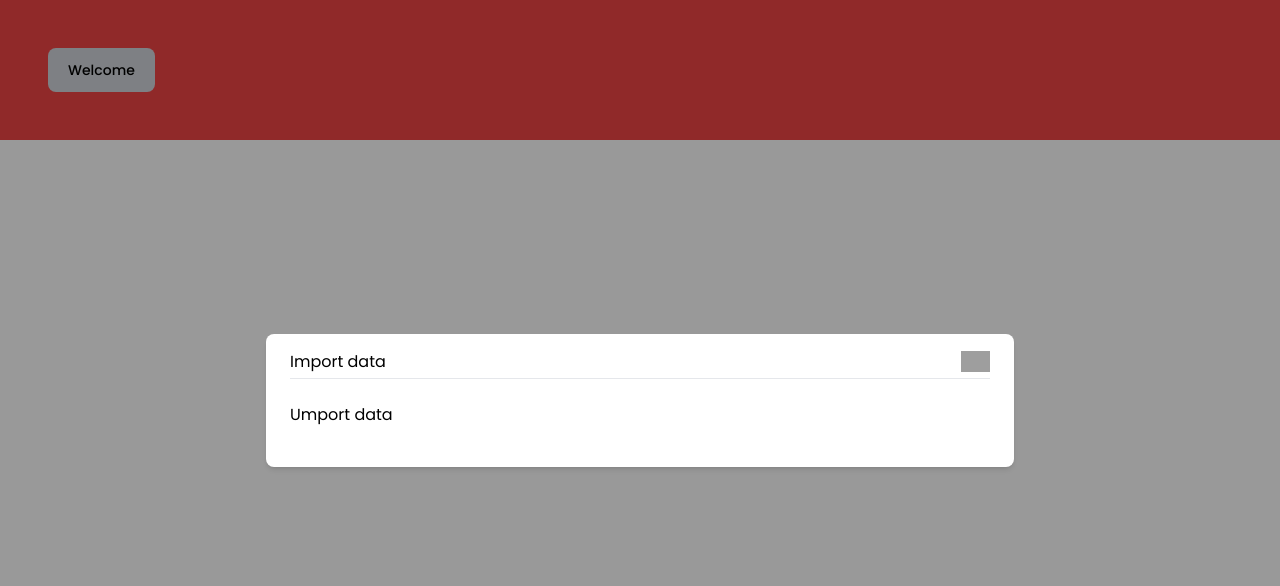
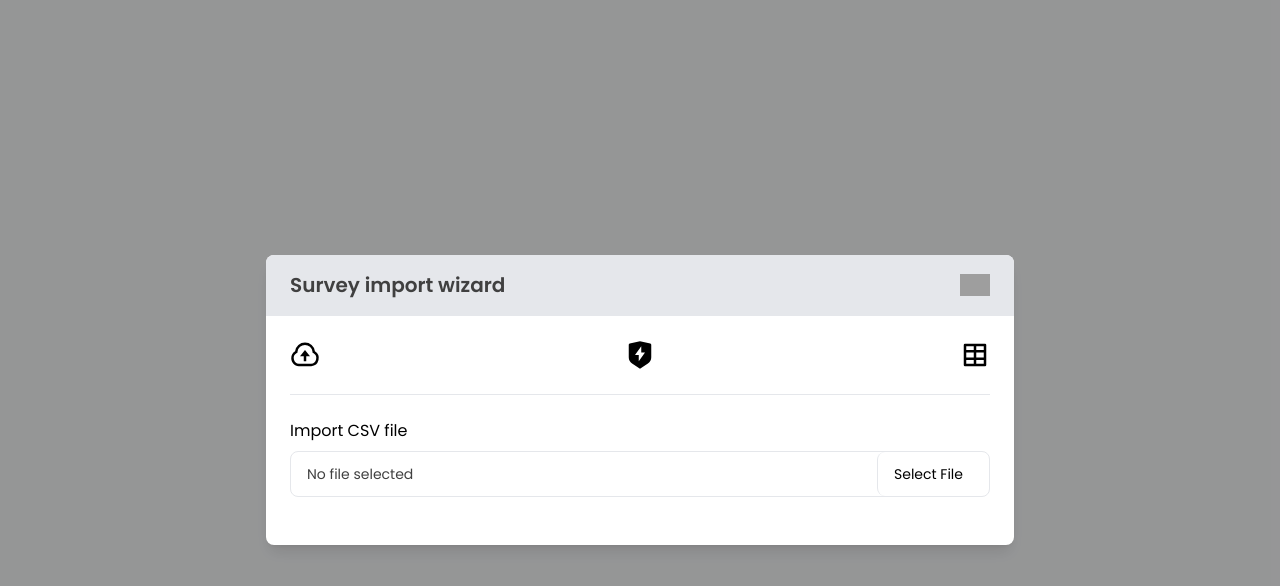
Before and after one commit to jacques-twizeyimana/advanced-csv-extractor, a React (Vite) app: page / in a window 1280 px wide. Shown: the top 586 px of the page. Built offline with nearby package versions, Linux system fonts and the light colour scheme; grey boxes are pictures that could not be loaded.

Commit message:
feat: import CSV file

```diff
--- a/src/App.tsx
+++ b/src/App.tsx
@@ -1,15 +1,13 @@
-import { useState } from "react";
 import "./App.css";
-import Button from "./components/atoms/Button";
+import Import from "./components/molecules/Import";
 import Popup from "./components/molecules/Popup";
 
 function App() {
   return (
-    <div className="App p-12 bg-red-500">
-      <Button>Welcome</Button>
-      <Popup open title={"Import data"}>
+    <div className="h-screen bg-gray-50">
+      <Popup open title={"Survey import wizard"} hasBorder={false}>
         <div className="w-[700px] max-w-3xl">
-          <h2>Umport data</h2>
+          <Import />
         </div>
       </Popup>
     </div>
--- /dev/null
+++ b/src/components/atoms/FilePicker.tsx
@@ -0,0 +1,63 @@
+import { useState } from "react";
+import { randomString } from "../../utils/random";
+
+interface IProps {
+  placeholder: string;
+  accept?: string;
+  hasError?: boolean;
+  handleUpload: (file: File) => void;
+}
+
+export default function FilePicker({
+  placeholder,
+  accept,
+  hasError = false,
+  handleUpload,
+}: IProps) {
+  const [file, setFile] = useState<File | null>(null);
+  const [_placeholder, setPlaceholder] = useState(placeholder);
+
+  const handleChange = (e: React.ChangeEvent<HTMLInputElement>) => {
+    const file = e.target.files?.[0];
+    if (file) {
+      setFile(file);
+      setPlaceholder(file.name);
+      handleUpload(file);
+    }
+  };
+
+  const pickerId = randomString(16);
+
+  return (
+    <div>
+      <div
+        className={`flex outline-none border ${
+          hasError ? "border-error-500" : "border-neutral-350"
+        } rounded-lg`}
+      >
+        <span
+          className={`py-3 px-4 text-sm w-full truncate ${
+            file ? "text-neutral-600" : " text-neutral-700"
+          }`}
+        >
+          {_placeholder}
+        </span>
+        <label
+          htmlFor={pickerId}
+          className={`py-3 px-4 w-32 border-l  ${
+            hasError ? "border-error-500" : "border-neutral-350"
+          } rounded-lg text-sm cursor-pointer`}
+        >
+          Select File
+        </label>
+      </div>
+      <input
+        id={pickerId}
+        type="file"
+        accept={accept}
+        onChange={handleChange}
+        className="hidden"
+      />
+    </div>
+  );
+}
--- /dev/null
+++ b/src/components/molecules/Import.tsx
@@ -0,0 +1,66 @@
+import { useState } from "react";
+import { IconNames } from "../../types/props";
+import FilePicker from "../atoms/FilePicker";
+import Icon from "../atoms/Icon";
+import Papa from "papaparse";
+
+export default function Import() {
+  const [step, setStep] = useState(0);
+  const [hasError, sethasError] = useState(false);
+
+  const steps: IconNames[] = ["upload", "process", "table"];
+
+  const handleParse = (file: File) => {
+    sethasError(false);
+    try {
+      console.log(file);
+      Papa.parse<any>(file, {
+        header: true,
+        skipEmptyLines: true,
+        dynamicTyping: true,
+        complete: function (results) {
+          try {
+            console.log(results.data);
+            // const parsed = parsePlayerTypes(results.data);
+            // setParsedPlayers(parsed);
+          } catch (error) {
+            sethasError(true);
+          }
+        },
+        error: function (err) {
+          sethasError(true);
+        },
+      });
+    } catch (error) {
+      sethasError(true);
+    }
+  };
+
+  return (
+    <div className="">
+      <div className="flex items-center justify-between gap-6 pb-6 border-b">
+        {steps.map((icon, index) => (
+          <Icon
+            key={index}
+            name={icon}
+            size={30}
+            className={`${
+              index === step ? "text-primary-500" : "text-neutral-500"
+            }`}
+          />
+        ))}
+      </div>
+      <div className="py-6">
+        <p className="text-base pb-2">Import CSV file</p>
+        <div className="w-full">
+          <FilePicker
+            placeholder={"No file selected"}
+            hasError={hasError}
+            handleUpload={handleParse}
+            accept=".csv"
+          />
+        </div>
+      </div>
+    </div>
+  );
+}
--- a/src/components/molecules/Popup.tsx
+++ b/src/components/molecules/Popup.tsx
@@ -30,24 +30,21 @@ export default function Popup({
     <div className="relative">
       <div className="fixed left-0 top-0 w-screen h-screen bg-black bg-opacity-40 z-50  flex flex-col items-center justify-center">
         <ClickOutSide handleClickOutside={handleClose}>
-          <div className={`bg-white shadow-md rounded-lg px-6 py-4 relative`}>
+          <div className={`bg-white shadow-lg rounded-lg relative`}>
             <div
-              className={`flex justify-between ${
-                hasBorder && " border-b border-neutral-350  pb-1"
-              }`}
+              className={`flex justify-between rounded-t-lg px-6 bg-gray-200 border-b border-neutral-350 py-4`}
             >
-              {useDefaultTitleStyle ? (
-                <h2 className="text-xl font-bold text-neutral-200">{title}</h2>
-              ) : (
-                <div className="w-full">{title}</div>
-              )}
+              <h2 className="text-xl text-neutral-700 font-semibold">
+                {title}
+              </h2>
+
               {hasIcon && (
                 <button onClick={handleClose}>
                   <Icon name="close" size={30} />
                 </button>
               )}
             </div>
-            <div className="py-6">{children}</div>
+            <div className="py-6 px-6">{children}</div>
           </div>
         </ClickOutSide>
       </div>
--- a/src/types/props.ts
+++ b/src/types/props.ts
@@ -1,4 +1,4 @@
-export type IconNames = "close";
+export type IconNames = "close" | "upload" | "table" | "process";
 
 export type Color =
   | "primary-400"
--- /dev/null
+++ b/src/utils/random.ts
@@ -0,0 +1,15 @@
+export function randomString(length: number): string {
+  var result = "";
+  var characters =
+    "ABCDEFGHIJKLMNOPQRSTUVWXYZ0123456789abcdefghijklmnopqrstuvwxyz";
+  var charactersLength = characters.length;
+  for (var i = 0; i < length; i++) {
+    result += characters.charAt(Math.floor(Math.random() * charactersLength));
+  }
+  return result;
+}
+
+export function randomNumber(min: number, max: number): number {
+  /** min and max are included */
+  return Math.floor(Math.random() * (max - min + 1) + min);
+}
```
